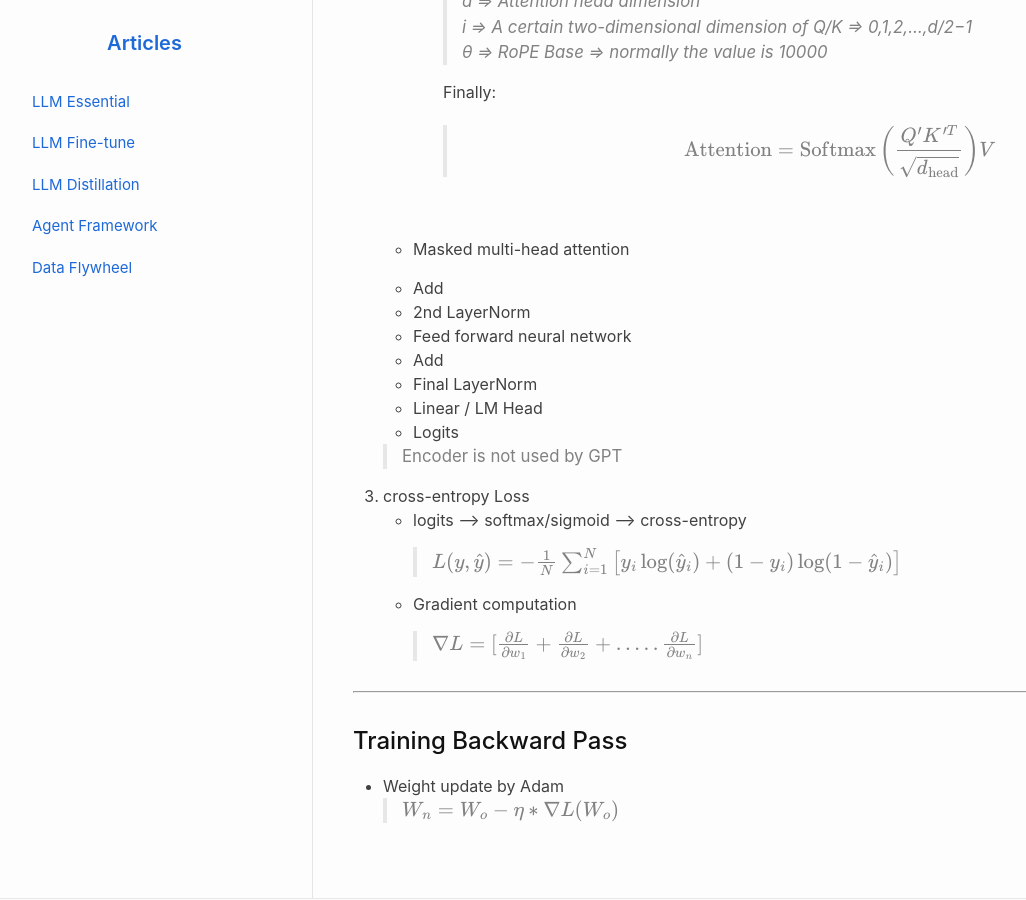
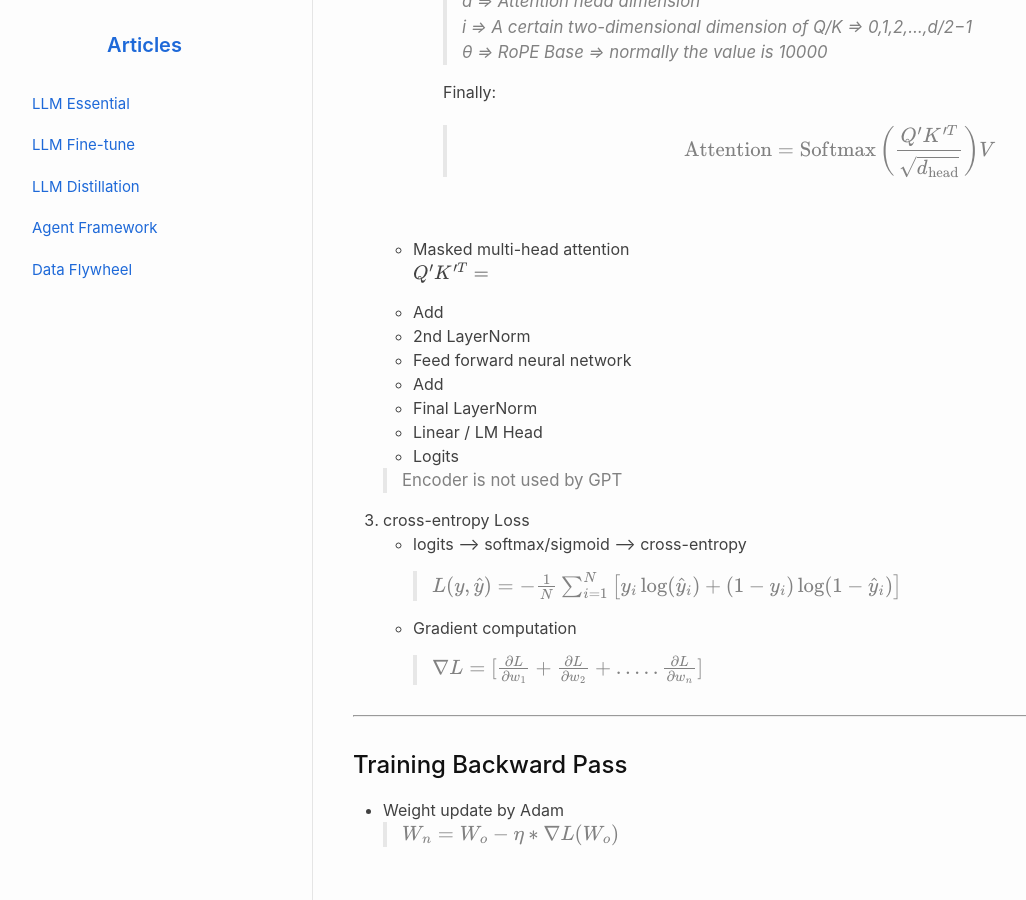
Before and after one commit to ChrisZhu2050/chriszhu2050.github.io, a Jekyll site: the page built from index.md, in a window 1280 px wide and 900 px high, scrolled down 15315 px. Shown: the whole window, without its empty margins (23-1049 px from the left). Built offline with Jekyll 4.4.1, drawn with Linux system fonts in a browser that asks for light colours; nearby versions of some CDN libraries; formulas are drawn with MathJax 3.

```diff
--- a/index.md
+++ b/index.md
@@ -719,6 +719,9 @@ graph LR
       <br>
 
      - Masked multi-head attention
+        $$
+        Q'K'^T =
+        $$
 
      - Add
      - 2nd LayerNorm
```
